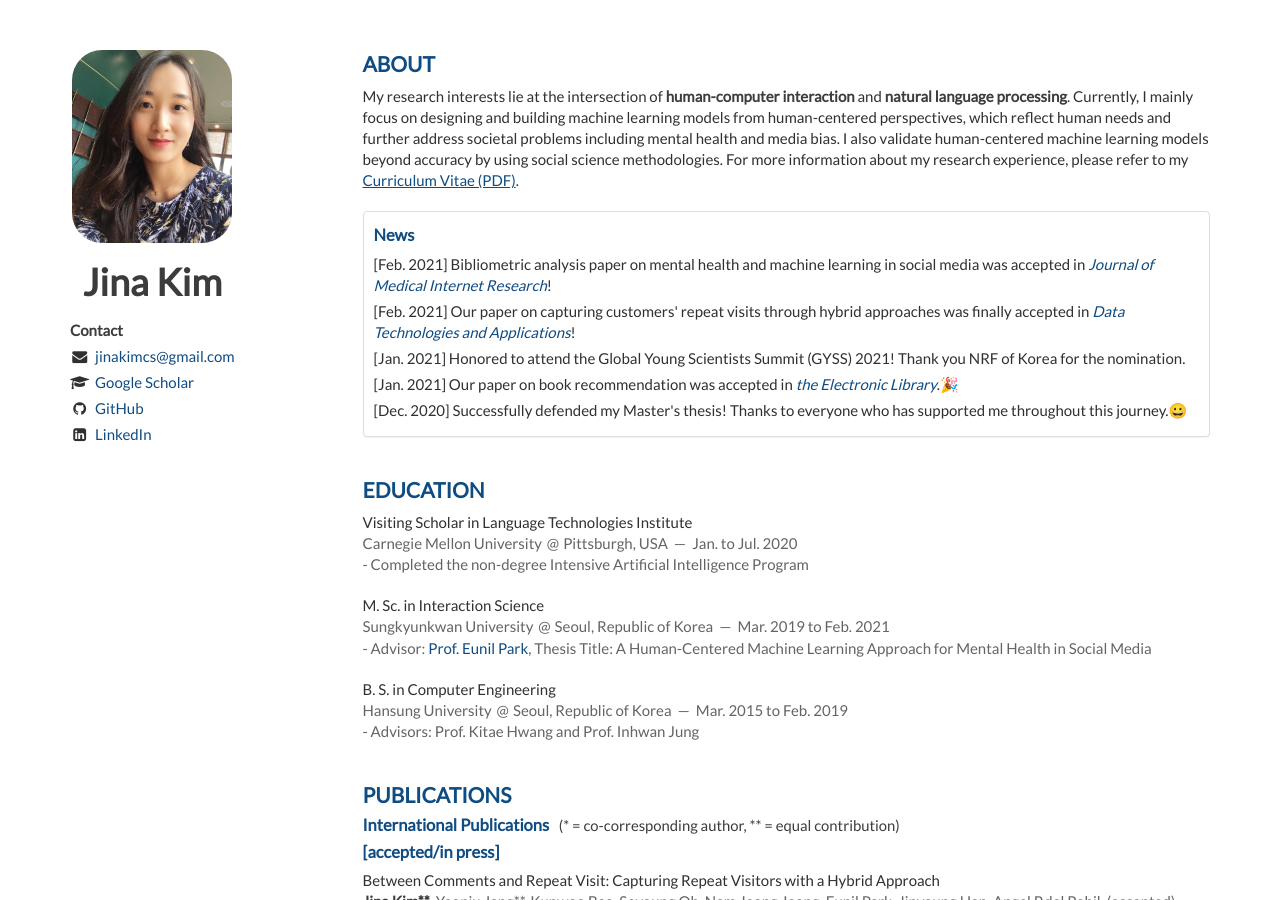
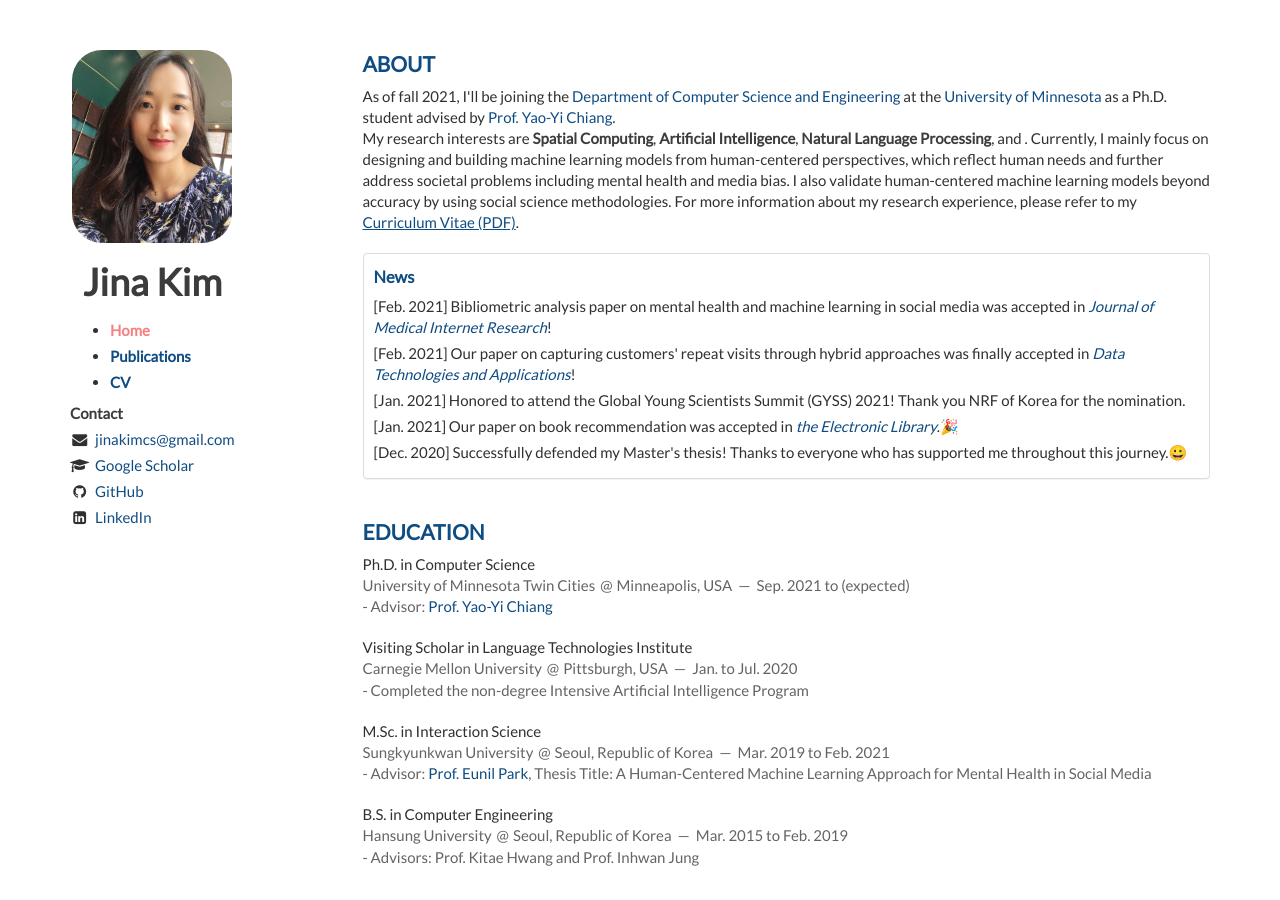
Before and after one commit to Jina-Kim/Jina-Kim.github.io, a Jekyll site: the page built from index.html, in a window 1280 px wide and 900 px high. Built offline with Jekyll 4.4.1, drawn with Linux system fonts in a browser that asks for light colours; nearby versions of some CDN libraries; the list of posts is cut into pages by our own code.

Commit message:
Update layout.html & publications/index.html

```diff
--- a/_config.yml
+++ b/_config.yml
@@ -22,7 +22,7 @@ website: github.io
 website_full: https://jina-kim.github.io/
 github: https://github.com/Jina-Kim/
 linkedin: https://www.linkedin.com/in/jina-kim-5796a6134
-google_scholar: https://scholar.google.com/citations?user=3mpOz-MAAAAJ&hl=en&oi=sra/
+google_scholar: https://scholar.google.co.kr/citations?user=kS2XsAsAAAAJ
 twitter: twitter
 # needed for travis-ci build
 exclude: [vendor]
--- a/_includes/about.html
+++ b/_includes/about.html
@@ -2,7 +2,9 @@
     <h1>About</h1>
     <article>
         <p>
-          My research interests lie at the intersection of <em>human-computer interaction</em> and <em>natural language processing</em>.
+          As of fall 2021, I'll be joining the <a href="https://cse.umn.edu/cs">Department of Computer Science and Engineering</a> at the <a href="https://twin-cities.umn.edu">University of Minnesota</a> as a Ph.D. student advised by <a href="http://yaoyichi.github.io">Prof. Yao-Yi Chiang</a>.
+          <br>
+          My research interests are <em>Spatial Computing</em>, <em>Artificial Intelligence</em>, <em>Natural Language Processing</em>, and .
           Currently, I mainly focus on designing and building machine learning models from human-centered perspectives, which reflect human needs and further address societal problems including mental health and media bias. I also validate human-centered machine learning models beyond accuracy by using social science methodologies.
           For more information about my research experience, please refer to my <a href='/Jina_Kim_CV.pdf' style="text-decoration: underline">Curriculum Vitae (PDF)</a>.
         </p>
--- a/_includes/education.html
+++ b/_includes/education.html
@@ -1,5 +1,14 @@
 <div class="content">
     <h1>Education</h1>
+
+    <article>
+        <header>
+            Ph.D. in Computer Science<br>
+            <span>University of Minnesota Twin Cities</span>
+            <span><address>Minneapolis, USA</address><time>Sep. 2021 to (expected)</time></span><br>
+            <span>- Advisor: <a href="https://yaoyichi.github.io/">Prof. Yao-Yi Chiang</a></span>
+        </header>
+    </article>
 
     <article>
         <header>
@@ -12,7 +21,7 @@
 
     <article>
         <header>
-            M. Sc. in Interaction Science<br>
+            M.Sc. in Interaction Science<br>
             <span>Sungkyunkwan University</span>
             <span><address>Seoul, Republic of Korea</address><time>Mar. 2019 to Feb. 2021</time></span><br>
             <span>- Advisor: <a href="http://dsl.skku.edu/">Prof. Eunil Park</a>, Thesis Title: A Human-Centered Machine Learning Approach for Mental Health in Social Media</span>
@@ -21,7 +30,7 @@
 
     <article>
         <header>
-            B. S. in Computer Engineering<br>
+            B.S. in Computer Engineering<br>
             <span>Hansung University</span>
             <span><address>Seoul, Republic of Korea</address><time>Mar. 2015 to Feb. 2019</time></span><br>
             <span>- Advisors: Prof. Kitae Hwang and Prof. Inhwan Jung</span>
--- a/_layouts/layout.html
+++ b/_layouts/layout.html
@@ -21,6 +21,15 @@
                 <div class="fixed-condition">
                     <img src="{{ site.website_full }}static/img/profile.jpg" class="me">
                     <h1 id="my_name">{{ site.name }}</h1>
+
+                    <nav class="menubar">
+                      {% assign current = page.url | downcase | split: '/' %}
+                      <ul>
+                        <li><em><a href='/' {% if current[1] == null %}class='current'{% endif %}>Home</a></em></li>
+                        <li><em><a href='/publications' {% if current[1] == 'publications' %}class='current'{% endif %}>Publications</a></em></li>
+                        <li><em><a href='/Jina_Kim_CV.pdf'>CV</a></em></li>
+                      </ul>
+                    </nav>
 
                     <ul class="list-unstyled">
                         <li><em>Contact</em></li>
```
Also changed, not shown: publications/index.html (added, +141 -0 lines).
